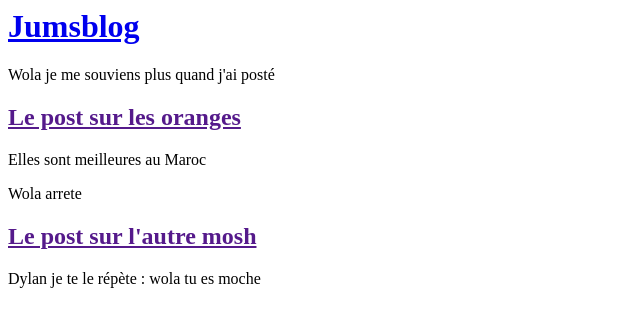
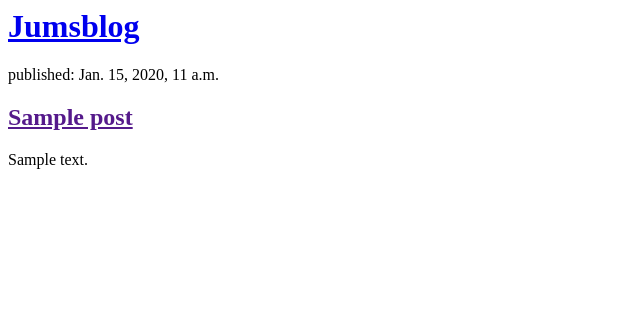
Before and after one commit to berradiayounes/my-first-blog, a Django app: template blog/templates/blog/post_list.html in a window 1280 px wide. Shown: the top 327 px of the page, without its empty margins (0-640 px from the left). Run offline with Django 3.2, Linux system fonts and the light colour scheme; the template is opened without the code that fills it: values that come from a table or form of the project are taken from there, others are empty; tables that the repository leaves empty hold one stand-in row (values such as "Sample post"); parts of the project's set-up code (start-up, migrations or seed data) failed here and were passed over.

Commit message:
Changed templates to display database

```diff
--- a/blog/templates/blog/post_list.html
+++ b/blog/templates/blog/post_list.html
@@ -5,18 +5,13 @@
 	<body>
 		<div>
 			<h1><a href="/">Jumsblog</a></h1>
-		</div>
-
-		<div>
-			<p>Wola je me souviens plus quand j'ai posté</p>
-			<h2><a href="">Le post sur les oranges</a></h2>
-			<p>Elles sont meilleures au Maroc</p>
-		</div>
-
-		<div>
-			<p>Wola arrete</p>
-			<h2><a href="">Le post sur l'autre mosh</a></h2>
-			<p>Dylan je te le répète : wola tu es moche</p>
+			{% for post in posts %}
+				<div>
+					<p>published: {{ post.published_date }}</p>
+					<h2><a href="">{{ post.title }}</a></h2>
+					<p>{{ post.text|linebreaksbr }}</p>
+				</div>
+			{% endfor %}
 		</div>
 	</body>
 </html>
--- a/blog/views.py
+++ b/blog/views.py
@@ -1,4 +1,7 @@
 from django.shortcuts import render
+from django.utils import timezone
+from .models import Post
 
 def post_list(request):
-	return render(request, 'blog/post_list.html', {})
+	posts = Post.objects.filter(published_date__lte=timezone.now()).order_by('published_date')
+	return render(request, 'blog/post_list.html', {'posts': posts})
```
